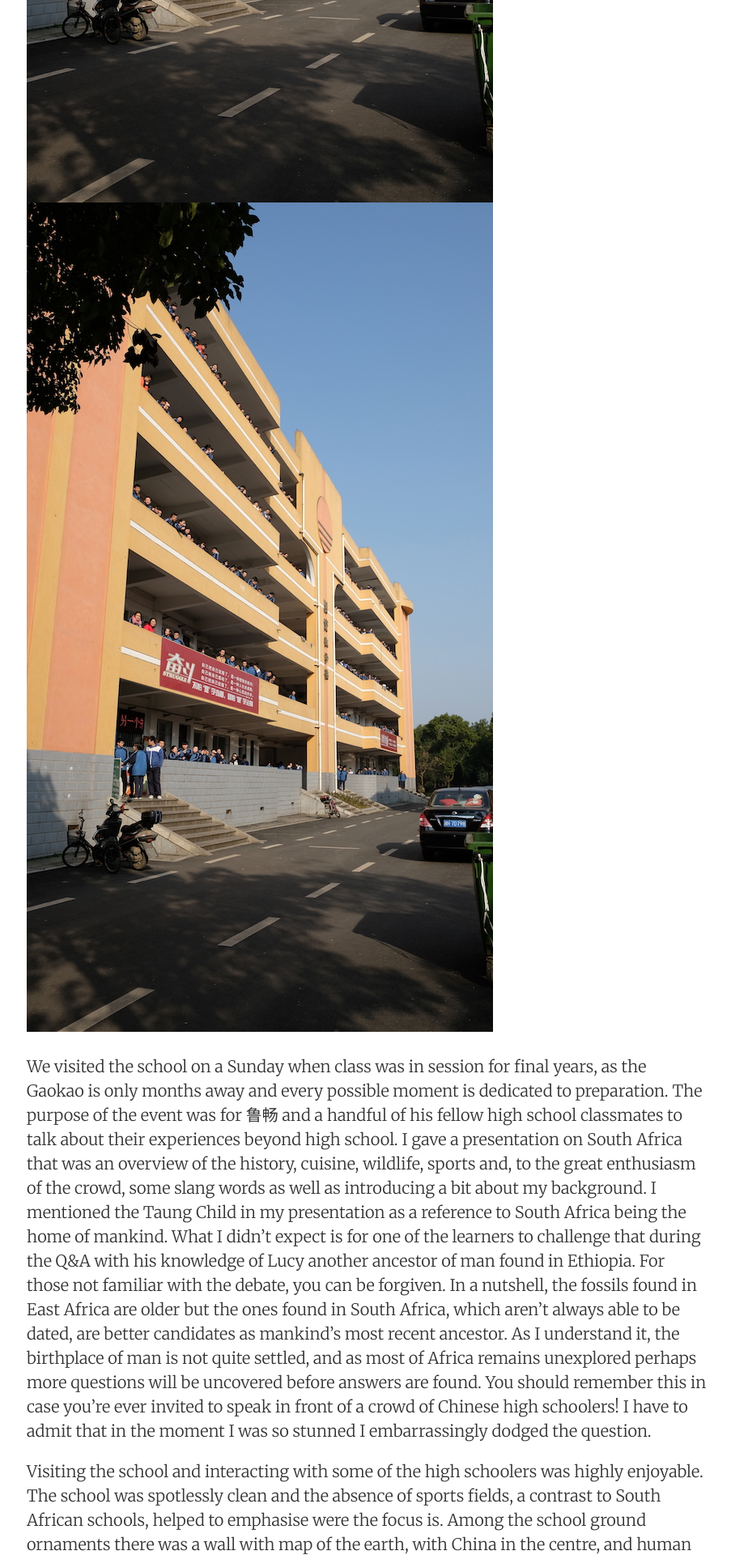
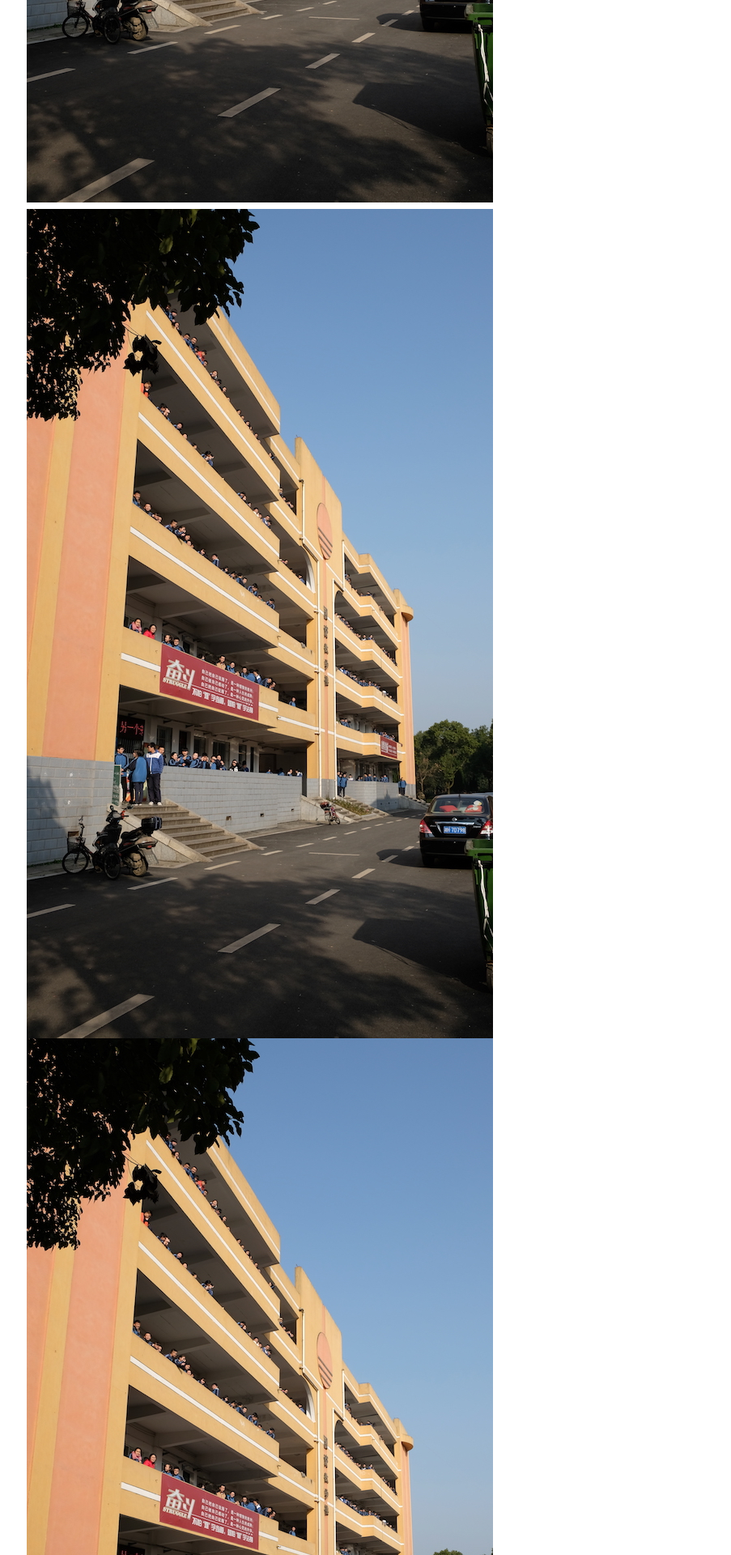
Before and after one commit to Tiisetso/tiisetso.github.io, a Jekyll site: the page built from _posts/2017-03-23-好吃吧.md, in a window 1280 px wide. Shown: the part 2285-4205 px from the top of the page at 81% size, without its empty margins (187-1090 px from the left). Built offline with Jekyll 4.4.1, drawn with Linux system fonts in a browser that asks for light colours.

Commit message:
Image centering efforts.

```diff
--- a/_posts/2017-03-23-好吃吧.md
+++ b/_posts/2017-03-23-好吃吧.md
@@ -15,6 +15,10 @@
 <div style="position:absolute; width:100%; height:100%" margin-left="auto" margin-right="auto" >
 	<img src="{{ site.url }}/assets/img/school.JPG">
 </div>
+<div style="display:table-cell; vertical-align:middle; text-align:center">
+<img src="{{ site.url }}/assets/img/school.JPG">
+</div>
+
 <img src="{{ site.url }}/assets/img/school.JPG" align="middle">
 ![school]({{ site.url }}/assets/img/school.JPG)
 
```
